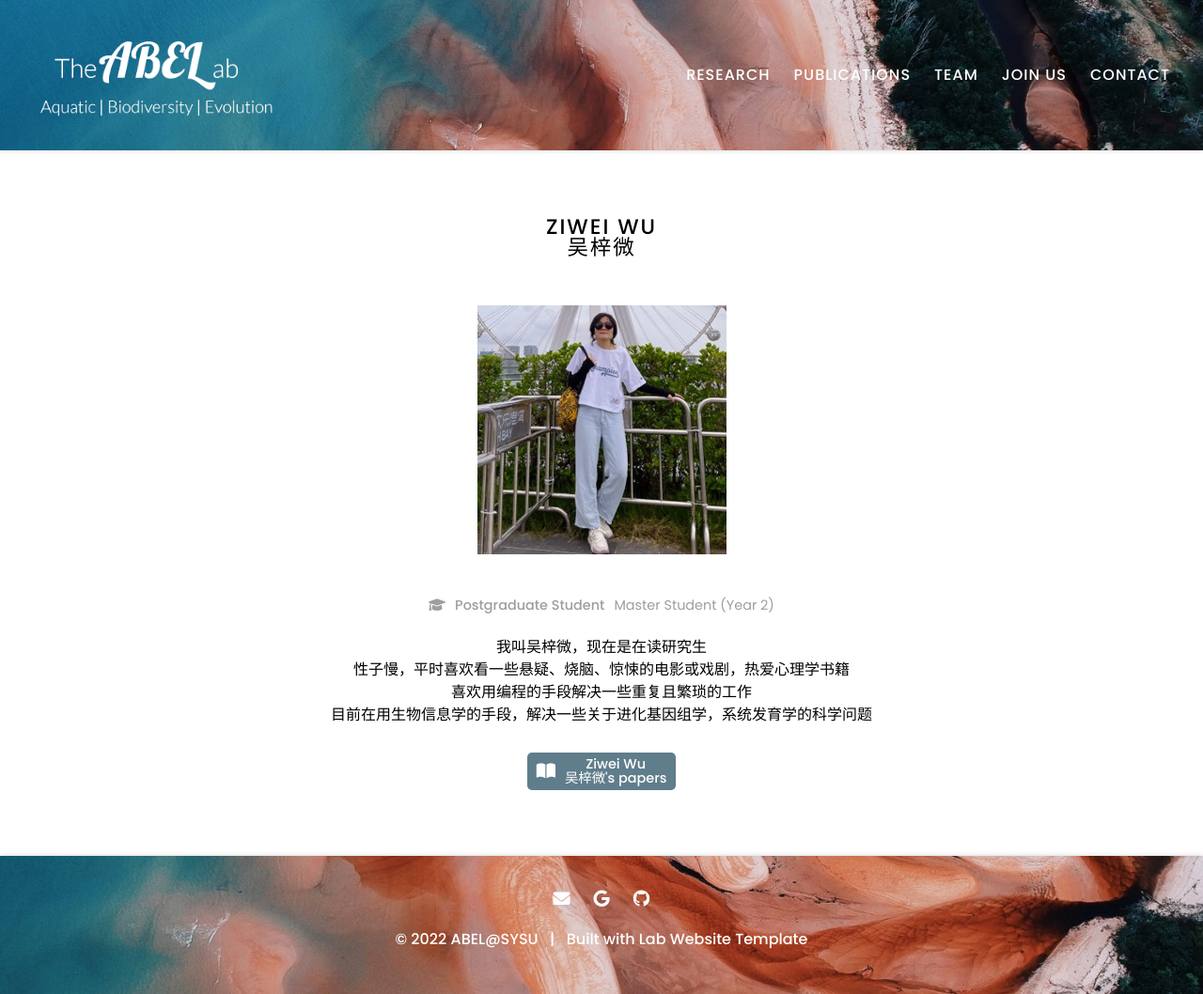
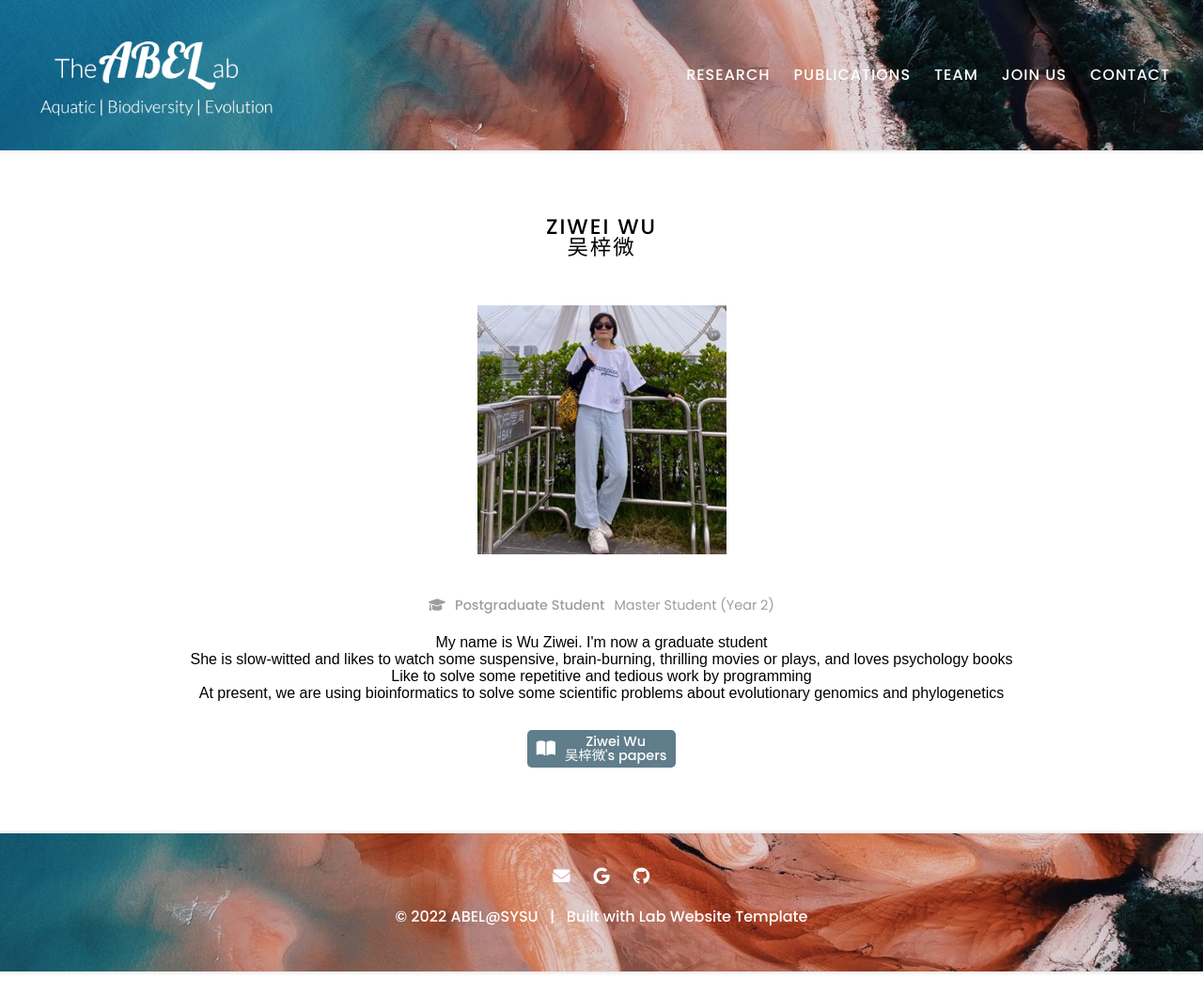
Before and after one commit to abel-sysu/en, a Jekyll site: the page built from _members/wuziwei.md, in a window 1280 px wide. Shown: the whole page at 94% size. Built offline with Jekyll 4.4.1, drawn with Linux system fonts in a browser that asks for light colours; after the commit the page ends 1034 px from its top, so only the background shows below that.

Commit message:
Update wuziwei.md

```diff
--- a/_members/wuziwei.md
+++ b/_members/wuziwei.md
@@ -9,8 +9,8 @@ aliases:
 ---
 
 <centre>
-我叫吴梓微，现在是在读研究生<br>
-性子慢，平时喜欢看一些悬疑、烧脑、惊悚的电影或戏剧，热爱心理学书籍<br>
-喜欢用编程的手段解决一些重复且繁琐的工作<br>
-目前在用生物信息学的手段，解决一些关于进化基因组学，系统发育学的科学问题
+My name is Wu Ziwei. I'm now a graduate student<br>
+She is slow-witted and likes to watch some suspensive, brain-burning, thrilling movies or plays, and loves psychology books<br>
+Like to solve some repetitive and tedious work by programming<br>
+At present, we are using bioinformatics to solve some scientific problems about evolutionary genomics and phylogenetics
 </centre>
```
